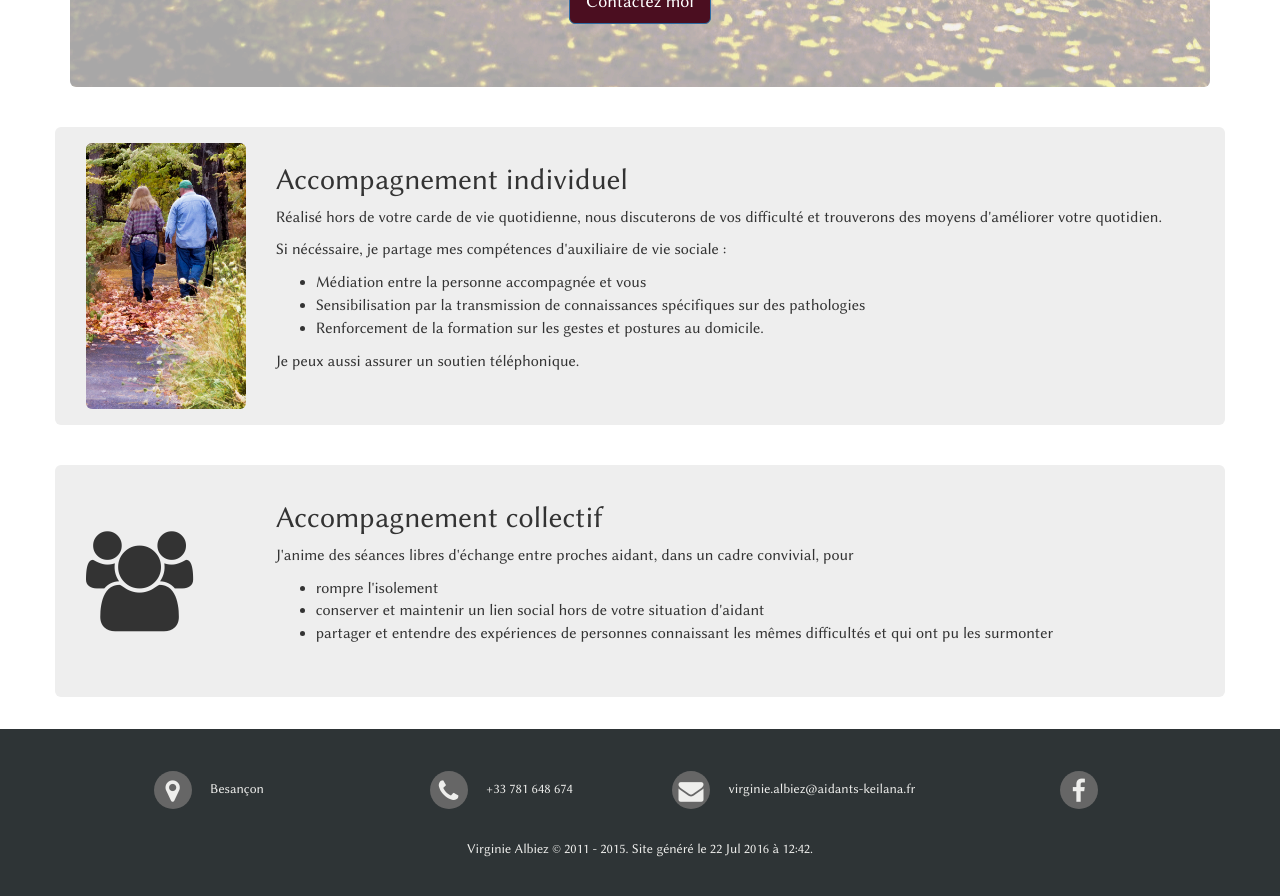
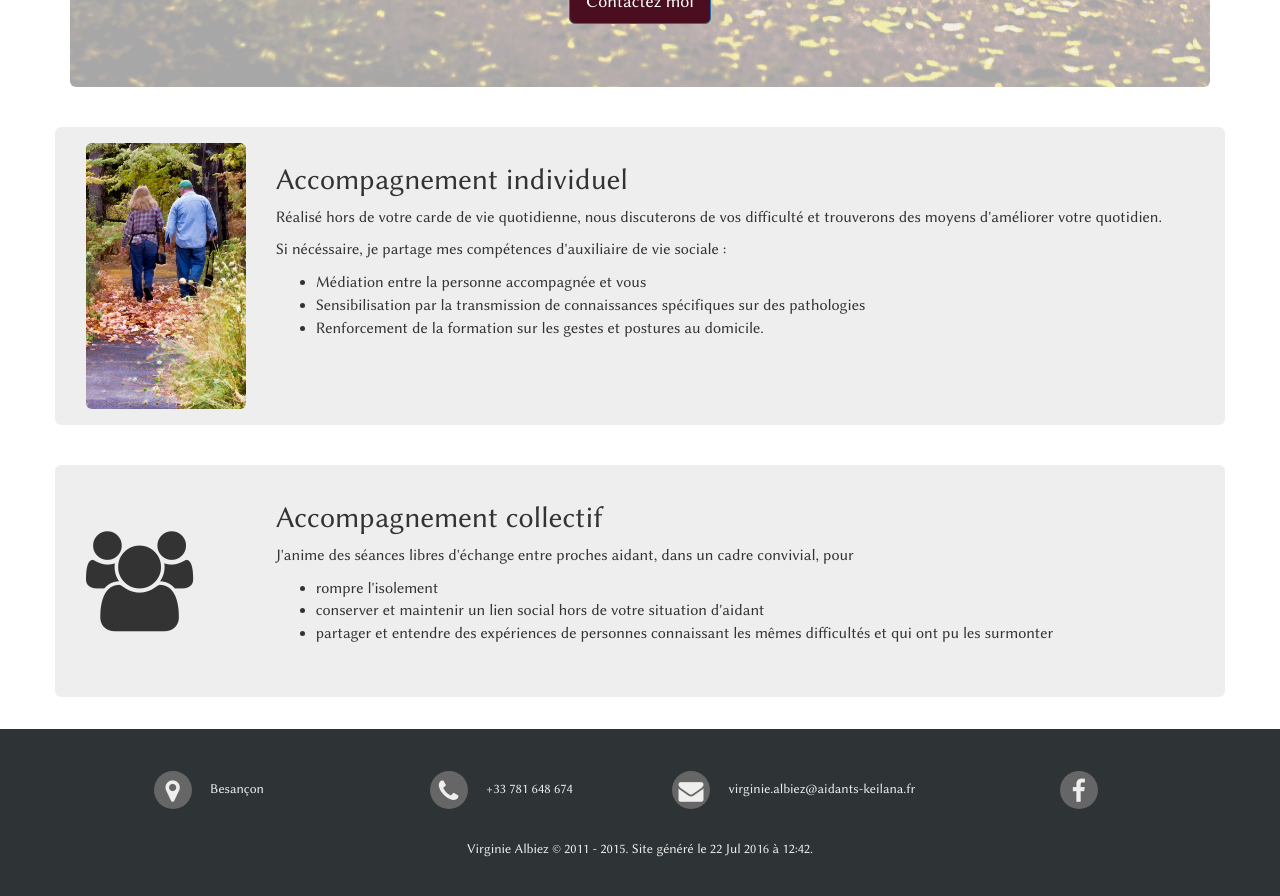
Before and after one commit to aidants-keilana/aidants-keilana.github.io, a Jekyll site: the page built from index.html, in a window 1280 px wide and 900 px high, scrolled down 639 px. Shown: the top 896 px of the window. Built offline with Jekyll 4.4.1, drawn with Linux system fonts in a browser that asks for light colours.

Commit message:
Remove telephonic support

```diff
--- a/index.html
+++ b/index.html
@@ -39,7 +39,7 @@ layout: default
         </ul>
       </p>
 
-      <p>Je peux aussi assurer un soutien téléphonique.</p>
+      <!-- <p>Je peux aussi assurer un soutien téléphonique.</p> -->
     </div>
   </div>
   <div class="spacer-40"></div>
```
